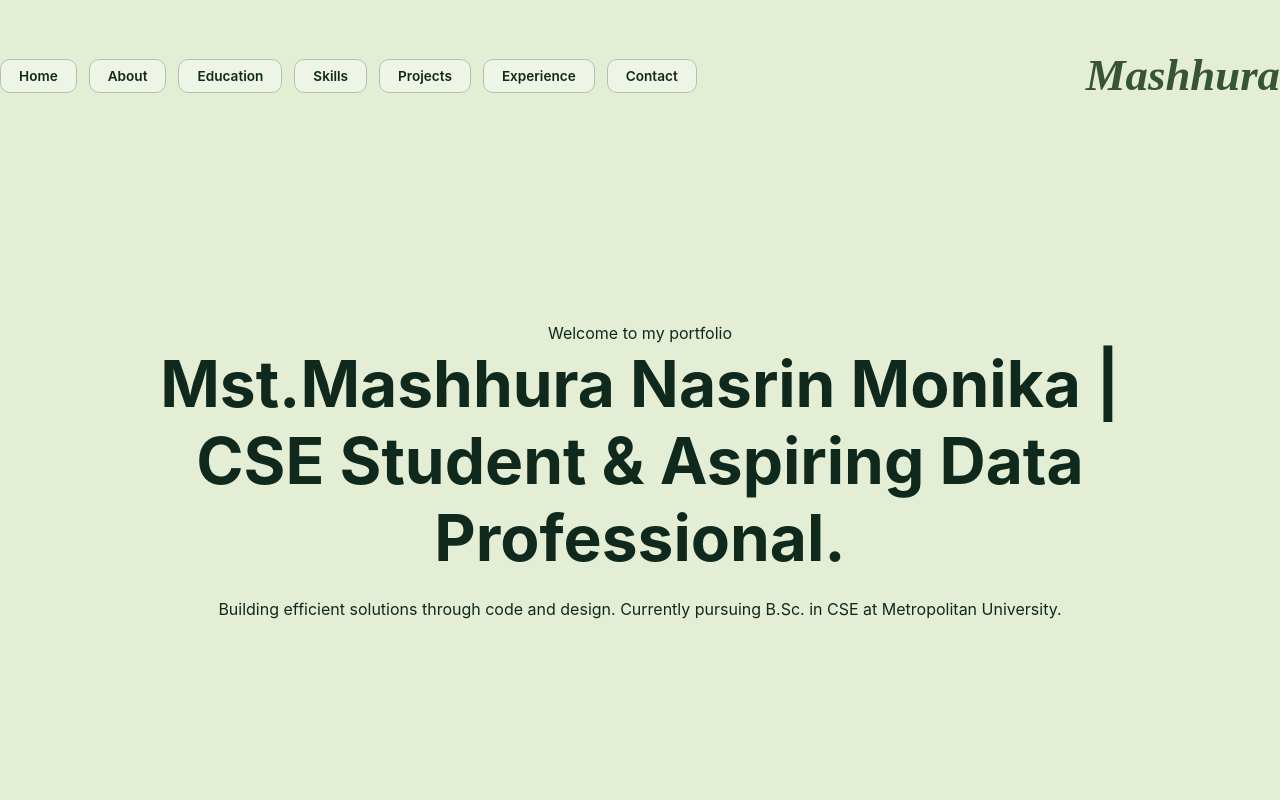
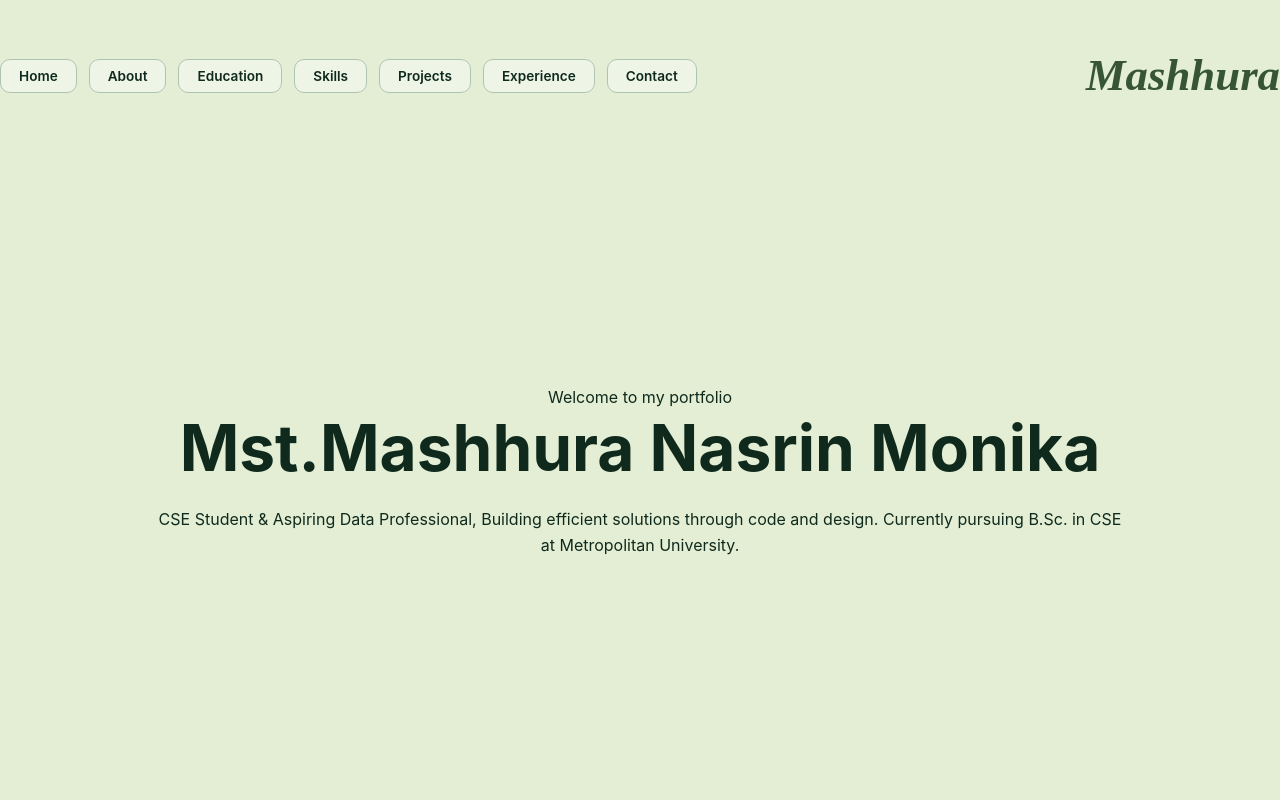
Before and after one commit to mashhura234/my_portfolio, a React (Vite) app: page / in a window 1280 px wide. Shown: the top 800 px of the page. Built offline with nearby package versions, Linux system fonts and the light colour scheme; the HTML template or start-up script is replaced by a standard one; a web font is replaced by a local one.

Commit message:
change in hero

```diff
--- a/src/components/Hero.jsx
+++ b/src/components/Hero.jsx
@@ -4,9 +4,9 @@ const Hero = () => (
   <section id="home" className="hero">
     <div className="container">
       <p className="welcome-text">Welcome to my portfolio</p>
-      <h1>Mst.Mashhura Nasrin Monika | <span className="highlight">CSE Student & Aspiring Data Professional.</span></h1>
+      <h1>Mst.Mashhura Nasrin Monika  </h1>
       <p className="sub-headline">
-        Building efficient solutions through code and design. Currently pursuing B.Sc. in CSE at Metropolitan University.
+       CSE Student & Aspiring Data Professional, Building efficient solutions through code and design. Currently pursuing B.Sc. in CSE at Metropolitan University.
       </p>
       {/* Buttons and Profile Picture text have been removed as requested */}
     </div>
```
